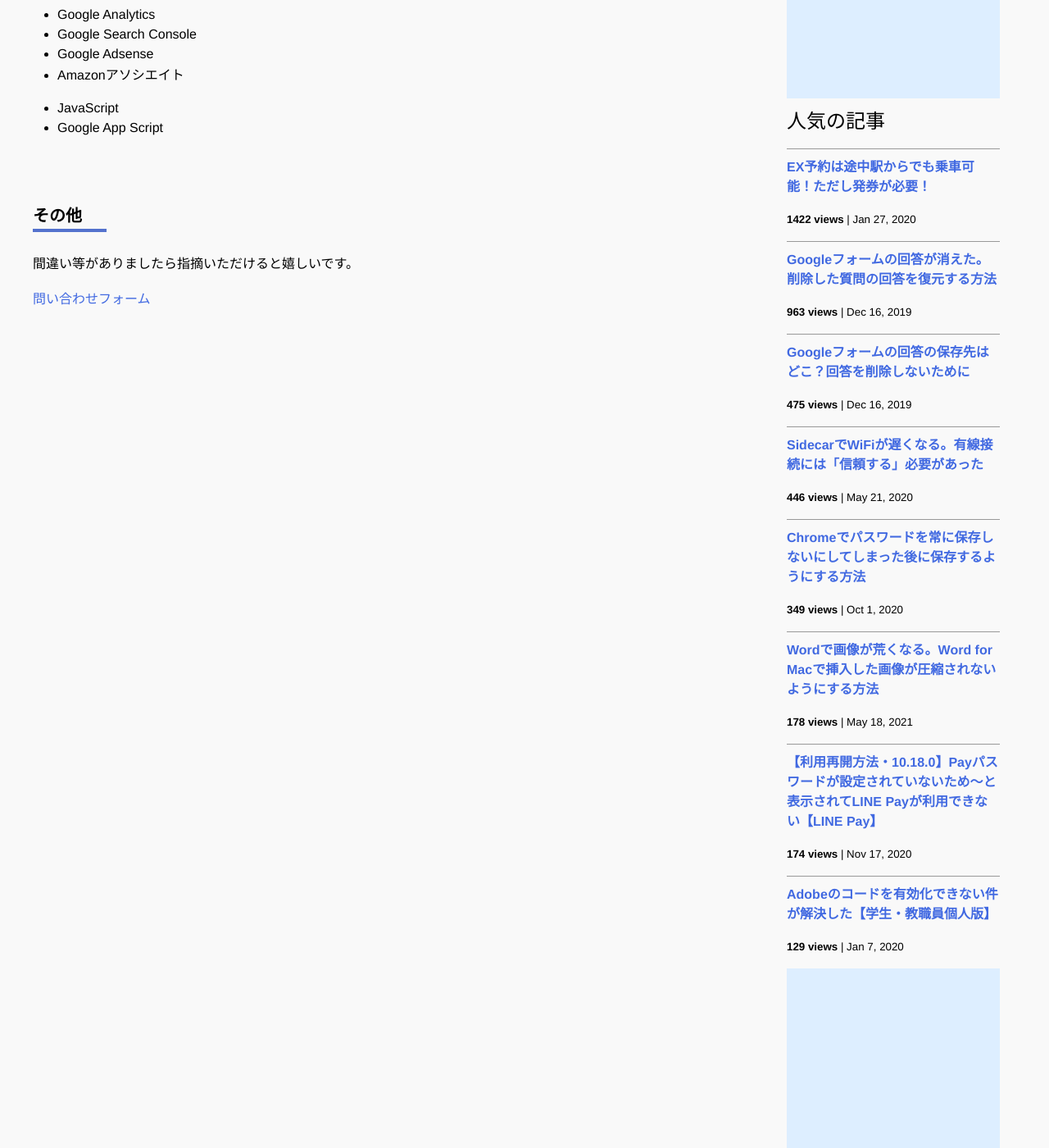
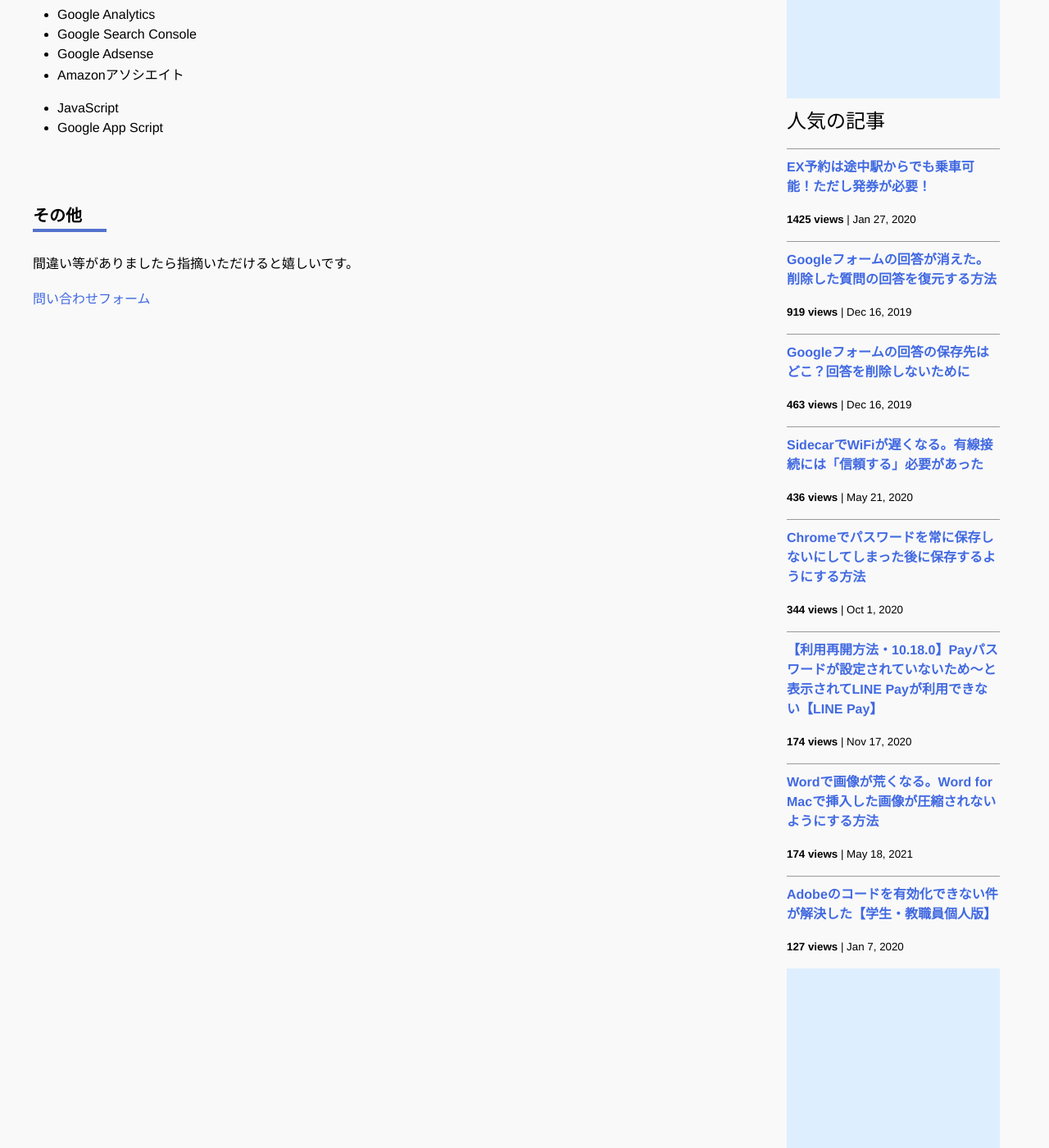
Before and after one commit to iwanaminami/shoyaiwaname, a Jekyll site: the page built from about.markdown, in a window 1280 px wide and 1400 px high, scrolled down 693 px. Shown: the whole window at 82% size. Built offline with Jekyll 4.4.1, drawn with Linux system fonts in a browser that asks for light colours; nearby versions of some CDN libraries; comment, search, counter and statistics services are not loaded.

Commit message:
a new commit message

```diff
--- a/_data/popularposts.yml
+++ b/_data/popularposts.yml
@@ -1,17 +1,17 @@
 side:
-  - view: 1422
+  - view: 1425
     url: /2020/01/27/ex-rideontheway.html
-  - view: 963
+  - view: 919
     url: /2019/12/16/restore-googleform.html
-  - view: 475
+  - view: 463
     url: /2019/12/16/googleform-answers.html
-  - view: 446
+  - view: 436
     url: /2020/05/21/sidecar-via-cable.html
-  - view: 349
+  - view: 344
     url: /2020/10/01/googlepassword.html
-  - view: 178
-    url: /2021/05/18/image-compression-word.html
   - view: 174
     url: /2020/11/17/linepay.html
-  - view: 129
+  - view: 174
+    url: /2021/05/18/image-compression-word.html
+  - view: 127
     url: /2020/01/07/adobe-activate-problem.html
```
